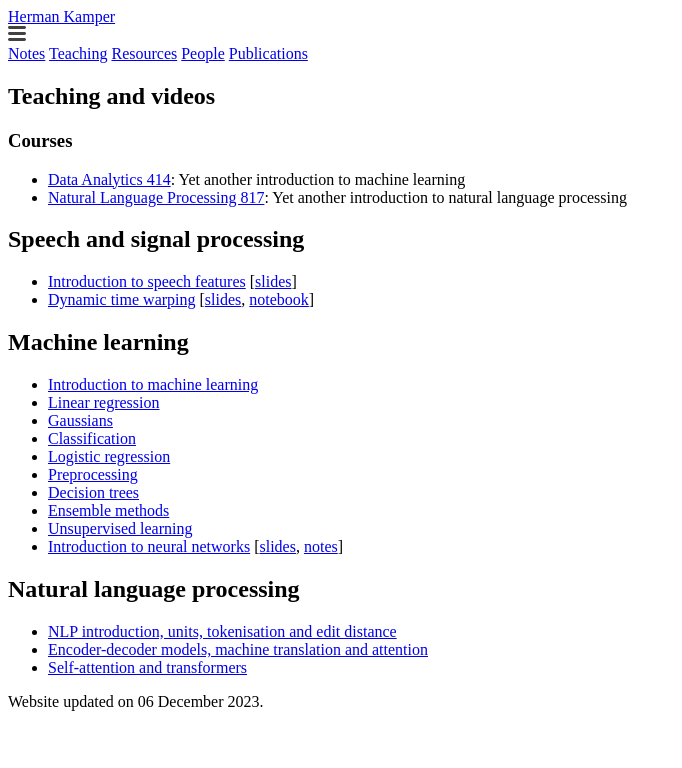
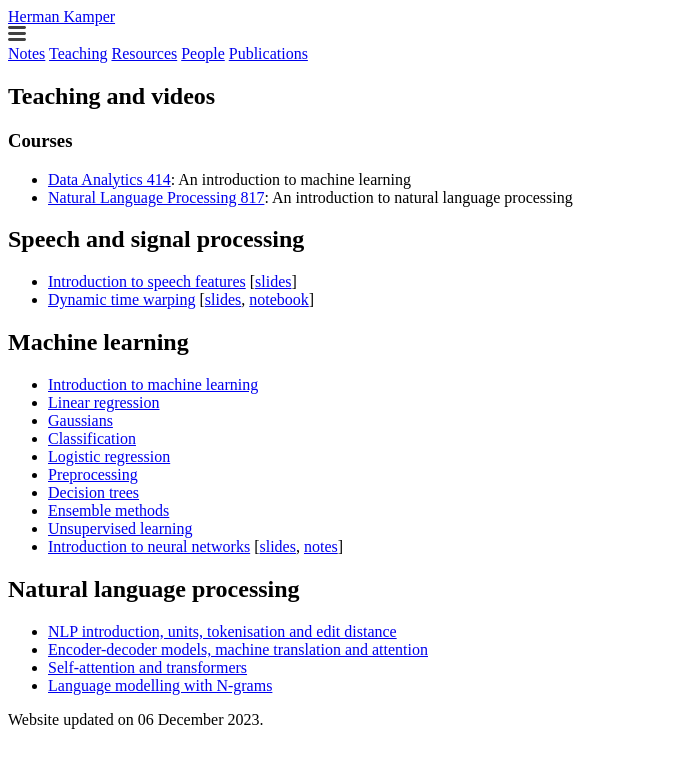
Before and after one commit to kamperh/kamperh.github.io, a Jekyll site: the page built from teaching.md, in a window 1280 px wide. Shown: the top 768 px of the page, without its empty margins (0-682 px from the left). Built offline with Jekyll 4.4.1, drawn with Linux system fonts in a browser that asks for light colours; a style sheet for code colours, icons or effects is not loaded.

Commit message:
Update teaching.md

```diff
--- a/teaching.md
+++ b/teaching.md
@@ -9,8 +9,8 @@ order: 2
 
 ### Courses
 
-- [Data Analytics 414](https://www.kamperh.com/data414/): Yet another introduction to machine learning
-- [Natural Language Processing 817](https://www.kamperh.com/nlp817/): Yet another introduction to natural language processing
+- [Data Analytics 414](https://www.kamperh.com/data414/): An introduction to machine learning
+- [Natural Language Processing 817](https://www.kamperh.com/nlp817/): An introduction to natural language processing
 <!-- - Systems and Signals 414: Digital signal processing -->
 <!-- - Computer Programming 143: A first programming course -->
 
@@ -43,3 +43,4 @@ order: 2
 - [NLP introduction, units, tokenisation and edit distance](https://www.youtube.com/playlist?list=PLmZlBIcArwhOqEQwyk2TBHmtEKTGPMu5d)
 - [Encoder-decoder models, machine translation and attention](https://www.youtube.com/playlist?list=PLmZlBIcArwhPHmHzyM_cZJQ8_v5paQJTV)
 - [Self-attention and transformers](https://www.youtube.com/playlist?list=PLmZlBIcArwhOPR2s-FIR7WoqNaBML233s)
+- [Language modelling with N-grams](https://www.youtube.com/playlist?list=PLmZlBIcArwhP-ril7Xe5vDNpdMEgOjppP)
```
